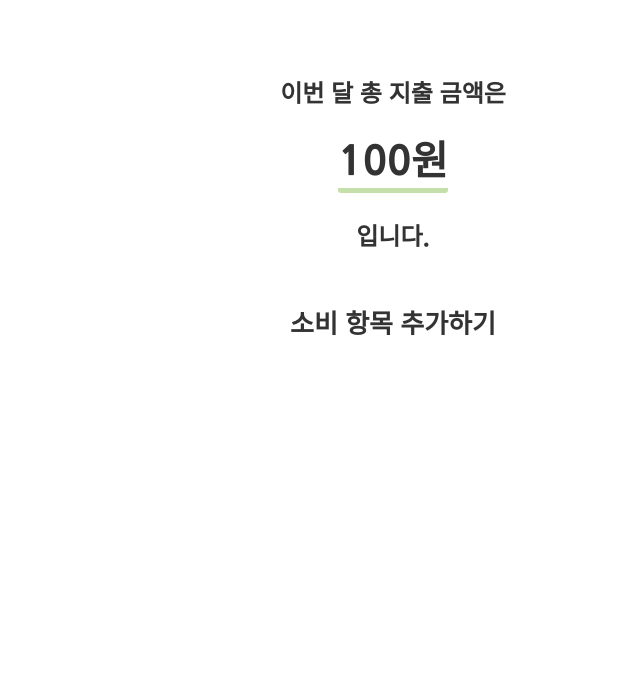
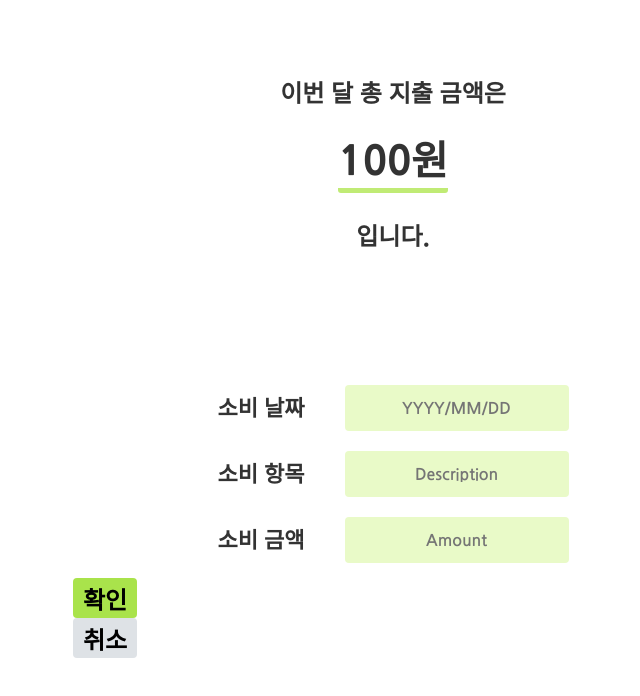
Before and after one commit to KimByeongHwa/WalletTracker, a React (Create React App) app: page / in a window 1280 px wide. Shown: the top 696 px of the page, without its empty margins (247-887 px from the left). Built offline with nearby package versions, Linux system fonts and the light colour scheme.

Commit message:
Button Custom 완료_ @mixin, classnames 라이브러리 사용법 학습

```diff
--- a/package.json
+++ b/package.json
@@ -6,13 +6,14 @@
     "@testing-library/jest-dom": "^5.16.5",
     "@testing-library/react": "^13.4.0",
     "@testing-library/user-event": "^13.5.0",
+    "classnames": "^2.3.2",
     "react": "^18.2.0",
     "react-dom": "^18.2.0",
     "react-router-dom": "^6.6.2",
     "react-scripts": "5.0.1",
     "recoil": "^0.7.6",
+    "sass": "^1.57.1",
     "styled-components": "^5.3.6",
-    "styled-reset": "^4.4.5",
     "web-vitals": "^2.1.4"
   },
   "scripts": {
--- a/src/components/Button.jsx
+++ /dev/null
@@ -1,43 +0,0 @@
-import React from "react";
-import styled, { css } from "styled-components";
-
-function Button({ children, size, color, padding, margin }) {
-  return (
-    <StyledButton size={size} color={color} padding={padding} margin={margin}>
-      {children}
-    </StyledButton>
-  );
-}
-
-export default Button;
-
-const ButtonSize = css`
-  ${(props) =>
-    props.size === "large" &&
-    css`
-      font-size: 1.5rem;
-      height: 2.5rem;
-      width: 4rem;
-    `}
-  ${(props) => props.size === "small" && css``}
-`;
-
-const StyledButton = styled.button`
-  display: block;
-  height: 1.5rem;
-  outline: none;
-  border: none;
-  border-radius: 4px;
-  font-family: "Nanum Gothic", "malgun gothic", AppleGothic, dotum, sans-serif;
-  font-weight: 600;
-  background: ${(props) => props.color};
-  padding: ${(props) => props.padding};
-  margin: ${(props) => props.margin};
-  transition: all 0.5s;
-
-  ${ButtonSize}
-
-  :hover {
-    transform: scale(1.25) perspective(1px);
-  }
-`;
--- /dev/null
+++ b/src/components/CustomButton.jsx
@@ -0,0 +1,15 @@
+import React from "react";
+import styles from "./CustomButton.module.scss";
+import classNames from "classnames/bind";
+
+const cx = classNames.bind(styles);
+
+function CustomButton({ children, size, color }) {
+    return <button className={cx("CustomButton", size, color)}>{children}</button>;
+}
+
+CustomButton.defaultProps = {
+    color: "green",
+};
+
+export default CustomButton;
--- /dev/null
+++ b/src/components/CustomButton.module.scss
@@ -0,0 +1,40 @@
+$green: #a9e34b;
+$gray: #dee2e6;
+
+@mixin button-color($color) {
+    background: $color;
+
+    &:hover {
+        background: darken($color, 15%);
+        transform: scale(1.1);
+        transition: all 0.5s;
+    }
+}
+
+.CustomButton {
+    display: block;
+    height: 1.5rem;
+    outline: none;
+    border: none;
+    border-radius: 4px;
+    font-family: "Nanum Gothic", "malgun gothic", AppleGothic, dotum, sans-serif;
+    font-weight: 600;
+    background: $green;
+    transition: all 0.5s;
+
+    // 사이즈 관리
+    &.big {
+        font-size: 1.5rem;
+        height: 2.5rem;
+        width: 4rem;
+    }
+
+    //색상 관리
+    &.green {
+        @include button-color($green);
+    }
+
+    &.gray {
+        @include button-color($gray);
+    }
+}
--- a/src/components/SpendingDetails.jsx
+++ b/src/components/SpendingDetails.jsx
@@ -1,6 +1,5 @@
 import React from "react";
 import styled from "styled-components";
-import Button from "./Button";
 
 function SpendingDetails() {
     return (
--- a/src/components/SpendingListAdder.jsx
+++ b/src/components/SpendingListAdder.jsx
@@ -1,119 +1,39 @@
 import React, { useState } from "react";
-import { useRecoilState, useSetRecoilState } from "recoil";
-import styled, { css } from "styled-components";
-import { spendingListState } from "../recoil/spendingListState";
-import Button from "./Button";
+import styles from "./SpendingListAdder.module.scss";
+import CustomButton from "./CustomButton";
 
 function SpendingListAdder() {
-  const [isOpened, setIsOpend] = useState(true);
-  const [inputSpending, SetInputSpending] = useState("");
-  const setSpendingList = useSetRecoilState(spendingListState);
-
-  function InputToggle(e) {
-    setIsOpend((prev) => !prev);
-
-    const form = document.getElementById("inputForm");
-  }
-
-  function onChangeInput(e) {
-    const input = e.target.value;
-    SetInputSpending(input);
-  }
-
-  function addSpendingList() {
-    setSpendingList(inputSpending);
-  }
-
-  return (
-    <Wrapper>
-      {/* <Toggle onClick={InputToggle}>{isOpened && "소비 항목 추가하기"}</Toggle> */}
-      <Toggle onClick={InputToggle}>
-        {isOpened ? (
-          "소비 항목 추가하기"
-        ) : (
-          <Form id="inputForm">
-            <Li>
-              <InputTitle>소비 날짜</InputTitle>
-              <Input placeholder="YYYY/MM/DD"></Input>
-            </Li>
-            <Li>
-              <InputTitle>소비 항목</InputTitle>
-              <Input placeholder="Description"></Input>
-            </Li>
-            <Li>
-              <InputTitle>소비 금액</InputTitle>
-              <Input placeholder="Amount"></Input>
-            </Li>
-            <Buttons>
-              <Button size={"large"} margin={"0 5rem 0 0"}>
-                추가
-              </Button>
-              <Button size={"large"}>취소</Button>
-            </Buttons>
-          </Form>
-        )}
-      </Toggle>
-    </Wrapper>
-  );
+    return (
+        <div className={styles.SpendingListAdder}>
+            <div className={styles.toggleLabel}>
+                <div className={styles.toggle}>소비항목 추가하기</div>
+            </div>
+            <div className={styles.inputForm}>
+                <div className={styles.line}>
+                    <span className={styles.inputTitle}>소비 날짜</span>
+                    <input className={styles.inputContents} placeholder="YYYY/MM/DD"></input>
+                </div>
+            </div>
+            <div className={styles.inputForm}>
+                <div className={styles.line}>
+                    <span className={styles.inputTitle}>소비 항목</span>
+                    <input className={styles.inputContents} placeholder="Description"></input>
+                </div>
+            </div>
+            <div className={styles.inputForm}>
+                <div className={styles.line}>
+                    <span className={styles.inputTitle}>소비 금액</span>
+                    <input className={styles.inputContents} placeholder="Amount"></input>
+                </div>
+            </div>
+            <div className={styles.buttons}>
+                <CustomButton size="big">확인</CustomButton>
+                <CustomButton size="big" color="gray">
+                    취소
+                </CustomButton>
+            </div>
+        </div>
+    );
 }
 
 export default SpendingListAdder;
-
-const Wrapper = styled.div`
-  text-align: center;
-`;
-
-const Toggle = styled.div`
-  display: inline-block;
-  cursor: pointer;
-  margin-top: 30px;
-  font-size: 26px;
-  font-weight: 600;
-
-  :hover {
-    color: #c4dfaa;
-    border-bottom: 5px solid #c4dfaa;
-    border-radius: 3px;
-    padding-bottom: 4px;
-    transform: scale(1.2) perspective(1px);
-    transition: all 0.5s;
-  }
-`;
-const Form = styled.div`
-  display: block;
-  margin-left: 4rem;
-`;
-
-const Li = styled.div`
-  display: flex;
-  justify-content: center;
-  align-items: center;
-  font-weight: 600;
-`;
-
-const InputTitle = styled.span`
-  margin-right: 30px;
-`;
-
-const Input = styled.input`
-  display: block;
-  border: none;
-  outline: none;
-  width: 15vw;
-  height: 2.5rem;
-  border-radius: 4px;
-  padding: 3px 16px;
-  margin: 5px 0 5px 10px;
-  background-color: #e8f3d6;
-  font-size: 16px;
-  font-family: "Nanum Gothic", "malgun gothic", AppleGothic, dotum, sans-serif;
-  font-weight: 600;
-  text-align: center;
-`;
-
-const Buttons = styled.div`
-  display: flex;
-  justify-content: center;
-  align-items: center;
-  margin-top: 1.5rem;
-`;
--- /dev/null
+++ b/src/components/SpendingListAdder.module.scss
@@ -0,0 +1,63 @@
+.SpendingListAdder {
+    margin-top: 130px;
+    width: 100%;
+
+    .toggleLabel {
+        // display: flex;
+        display: none;
+        justify-content: center;
+        align-items: center;
+
+        .toggle {
+            cursor: pointer;
+            font-size: 26px;
+
+            &:hover {
+                color: #a9e34b;
+                border-radius: 3px;
+                padding-bottom: 4px;
+                transform: scale(1.1) perspective(1px);
+                transition: all 0.5s;
+            }
+        }
+    }
+
+    .inputForm {
+        display: flex;
+        justify-content: center;
+        align-items: center;
+
+        .line {
+            margin-bottom: 10px;
+            display: flex;
+            justify-content: center;
+            align-items: center;
+            font-weight: 600;
+
+            .inputTitle {
+                margin-right: 30px;
+            }
+
+            .inputContents {
+                display: block;
+                border: none;
+                outline: none;
+                width: 15vw;
+                height: 2.5rem;
+                border-radius: 4px;
+                padding: 3px 16px;
+                margin: 5px 0 5px 10px;
+                background-color: #e9fac8;
+                font-size: 16px;
+                font-weight: 600;
+                text-align: center;
+            }
+
+            .buttons {
+                display: inline-block;
+                text-align: center;
+                margin-top: 1.5rem;
+            }
+        }
+    }
+}
--- /dev/null
+++ b/src/components/ToTalSpending.module.scss
@@ -0,0 +1,19 @@
+.TotalSpending {
+    margin-top: 80px;
+    margin-bottom: 30px;
+
+    .label {
+        text-align: center;
+        font-size: 24px;
+        font-weight: 800;
+
+        .strong {
+            border-bottom: 5px solid #c0eb75;
+            border-radius: 3px;
+            display: inline-block;
+            margin: 30px 0;
+            padding-bottom: 4px;
+            font-size: 2.5rem;
+        }
+    }
+}
--- a/src/components/TotalSpending.jsx
+++ b/src/components/TotalSpending.jsx
@@ -1,35 +1,18 @@
 import React from "react";
-import styled from "styled-components";
+import styles from "./ToTalSpending.module.scss";
 
 function TotalSpending() {
-  return (
-    <Wrapper>
-      <SpendingTitle>
-        이번 달 총 지출 금액은 <br />
-        <Strong>100원</Strong>
-        <br /> 입니다.
-      </SpendingTitle>
-    </Wrapper>
-  );
+    return (
+        <div className={styles.TotalSpending}>
+            <div className={styles.label}>
+                이번 달 총 지출 금액은
+                <br />
+                <div className={styles.strong}>100원</div>
+                <br />
+                입니다.
+            </div>
+        </div>
+    );
 }
 
 export default TotalSpending;
-
-const Wrapper = styled.div`
-  margin-top: 80px;
-  margin-bottom: 30px;
-`;
-
-const SpendingTitle = styled.h1`
-  text-align: center;
-  font-size: 24px;
-  font-weight: 800;
-`;
-const Strong = styled.div`
-  border-bottom: 5px solid #c4dfaa;
-  border-radius: 3px;
-  display: inline-block;
-  margin: 30px 0;
-  padding-bottom: 4px;
-  font-size: 2.5rem;
-`;
--- /dev/null
+++ b/src/reset.css
@@ -0,0 +1,149 @@
+html,
+body,
+div,
+span,
+applet,
+object,
+iframe,
+h1,
+h2,
+h3,
+h4,
+h5,
+h6,
+p,
+blockquote,
+pre,
+a,
+abbr,
+acronym,
+address,
+big,
+cite,
+code,
+del,
+dfn,
+em,
+img,
+ins,
+kbd,
+q,
+s,
+samp,
+small,
+strike,
+strong,
+sub,
+sup,
+tt,
+var,
+b,
+u,
+i,
+center,
+dl,
+dt,
+dd,
+ol,
+ul,
+li,
+fieldset,
+form,
+label,
+legend,
+table,
+caption,
+tbody,
+tfoot,
+thead,
+tr,
+th,
+td,
+article,
+aside,
+canvas,
+details,
+embed,
+figure,
+figcaption,
+footer,
+header,
+hgroup,
+menu,
+nav,
+output,
+ruby,
+section,
+summary,
+time,
+mark,
+audio,
+video {
+    margin: 0;
+    padding: 0;
+    border: 0;
+    font-size: 100%;
+    font: inherit;
+    vertical-align: baseline;
+}
+/* HTML5 display-role reset for older browsers */
+article,
+aside,
+details,
+figcaption,
+figure,
+footer,
+header,
+hgroup,
+menu,
+nav,
+section {
+    display: block;
+}
+body {
+    line-height: 1;
+}
+ol,
+ul {
+    list-style: none;
+}
+blockquote,
+q {
+    quotes: none;
+}
+blockquote:before,
+blockquote:after,
+q:before,
+q:after {
+    content: "";
+    content: none;
+}
+table {
+    border-collapse: collapse;
+    border-spacing: 0;
+}
+
+html {
+    height: 100%;
+}
+
+body {
+    font-family: "Nanum Gothic", "malgun gothic", AppleGothic, dotum, sans-serif;
+    font-size: 22px;
+    font-weight: 700;
+    color: #333;
+    line-height: 1.15;
+    height: 100%;
+    width: 50vw;
+    margin: 0 auto;
+}
+
+a {
+    text-decoration: none;
+    color: #333;
+}
+
+input {
+    font-family: "Nanum Gothic", "malgun gothic", AppleGothic, dotum, sans-serif;
+    color: #333;
+}
```
Also changed, not shown: src/App.jsx (+2 -31 lines), 1 other file (tests, documents, lock files or other folders). Lines whose indentation alone changed are shown as unchanged.
